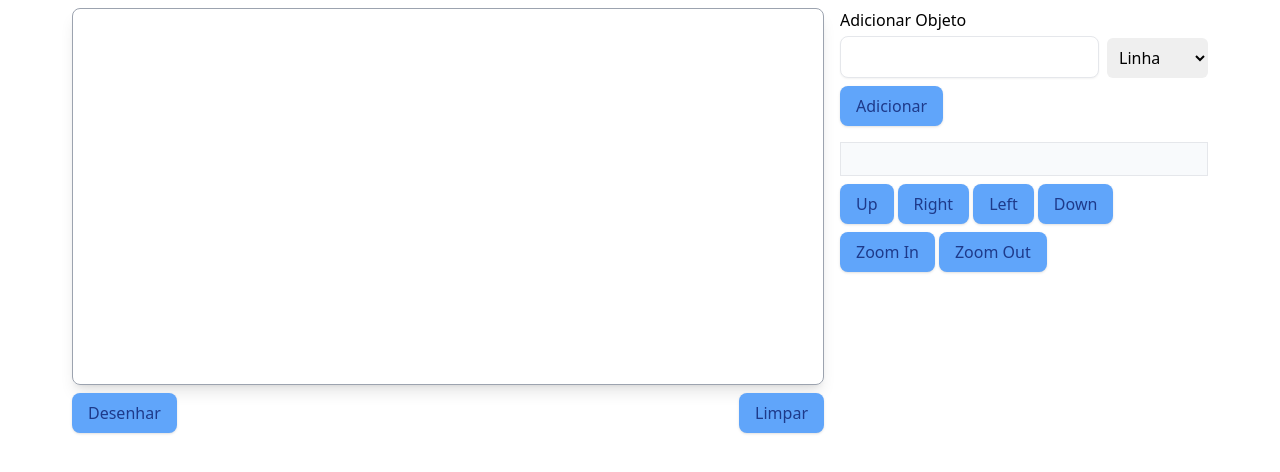
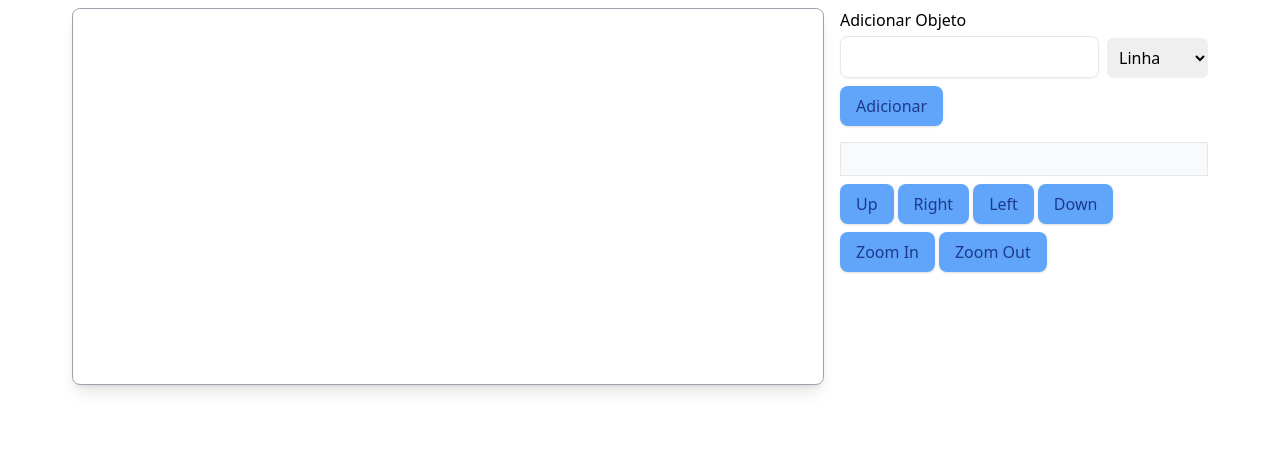
Before and after one commit to theluanz/LabGrafico2d-React, a React (Vite) app: page / in a window 1280 px wide. Shown: the top 472 px of the page. Built offline with nearby package versions, Linux system fonts and the light colour scheme.

Commit message:
[FIX] Remove botoes

```diff
--- a/src/App.tsx
+++ b/src/App.tsx
@@ -74,14 +74,7 @@ function App() {
           <canvas
             id="canvas"
             className="w-full border border-gray-400 rounded-lg shadow-lg"></canvas>
-          <div className="w-full flex justify-between">
-            <button className="px-4 py-2 mt-2 bg-blue-400 shadow  text-blue-900 rounded-lg hover:bg-blue-500hover:text-white hover:shadow-lg transition-colors">
-              Desenhar
-            </button>
-            <button className="px-4 py-2 mt-2 bg-blue-400 shadow  text-blue-900 rounded-lg hover:bg-blue-500hover:text-white hover:shadow-lg transition-colors">
-              Limpar
-            </button>
-          </div>
+
         </div>
         <div className="col-span-1 h-full">
           <div className="flex gap-2">
```
Also changed, not shown: 1 other file (tests, documents, lock files or other folders).
